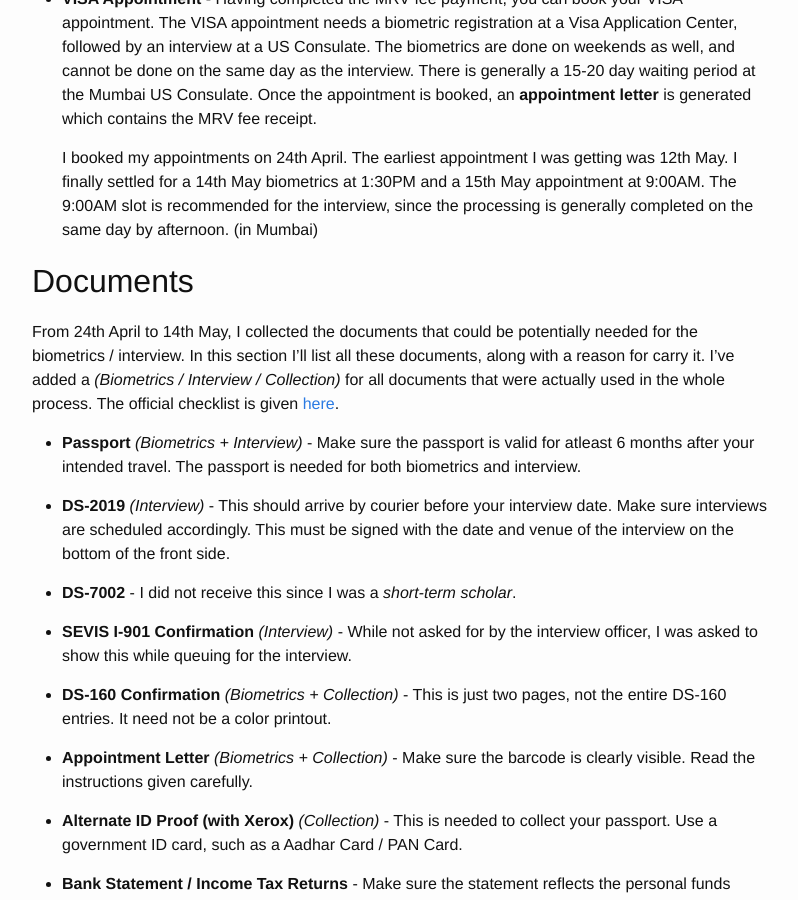
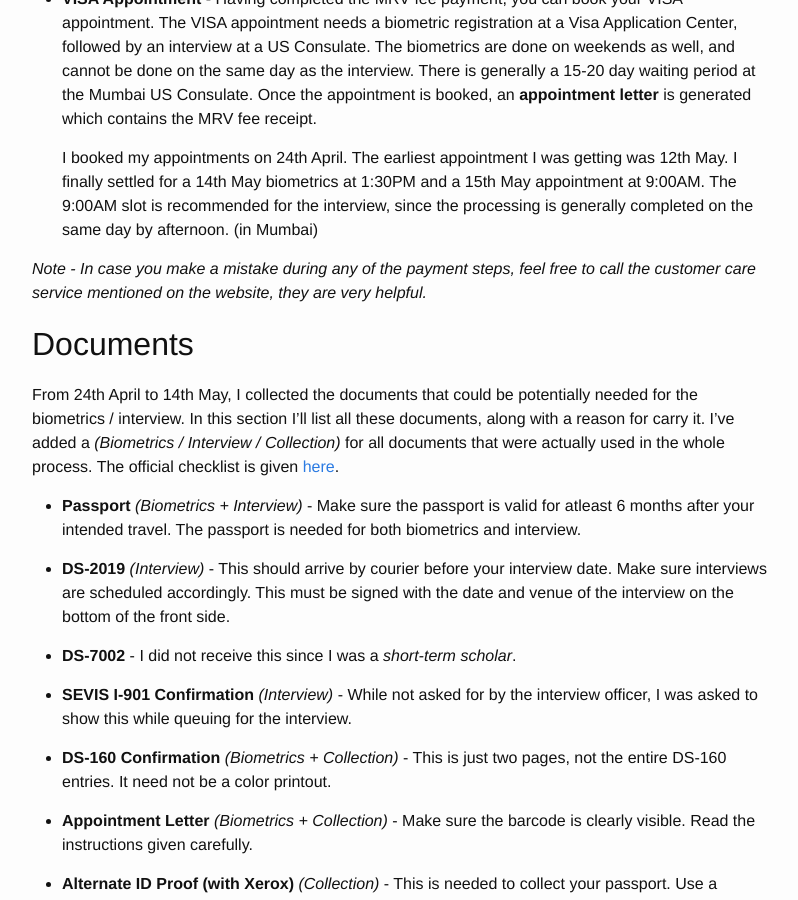
Before and after one commit to martiansideofthemoon/martiansideofthemoon.github.io, a Jekyll site: the page built from _posts/2017-05-17-applying-for-j1.markdown, in a window 1280 px wide and 900 px high, scrolled down 1962 px. Shown: the whole window, without its empty margins (238-1036 px from the left). Built offline with Jekyll 4.4.1, drawn with Linux system fonts in a browser that asks for light colours.

Commit message:
Adding note in J1 application blog

```diff
--- a/_posts/2017-05-17-applying-for-j1.markdown
+++ b/_posts/2017-05-17-applying-for-j1.markdown
@@ -46,6 +46,8 @@ The preparatory steps for the J-1 visa application and somewhat complicated. Her
 * **VISA Appointment** - Having completed the MRV fee payment, you can book your VISA appointment. The VISA appointment needs a biometric registration at a Visa Application Center, followed by an interview at a US Consulate. The biometrics are done on weekends as well, and cannot be done on the same day as the interview. There is generally a 15-20 day waiting period at the Mumbai US Consulate. Once the appointment is booked, an **appointment letter** is generated which contains the MRV fee receipt.
 
   I booked my appointments on 24th April. The earliest appointment I was getting was 12th May. I finally settled for a 14th May biometrics at 1:30PM and a 15th May appointment at 9:00AM. The 9:00AM slot is recommended for the interview, since the processing is generally completed on the same day by afternoon. (in Mumbai)
+
+*Note - In case you make a mistake during any of the payment steps, feel free to call the customer care service mentioned on the website, they are very helpful.*
 
 ## Documents
 
```
